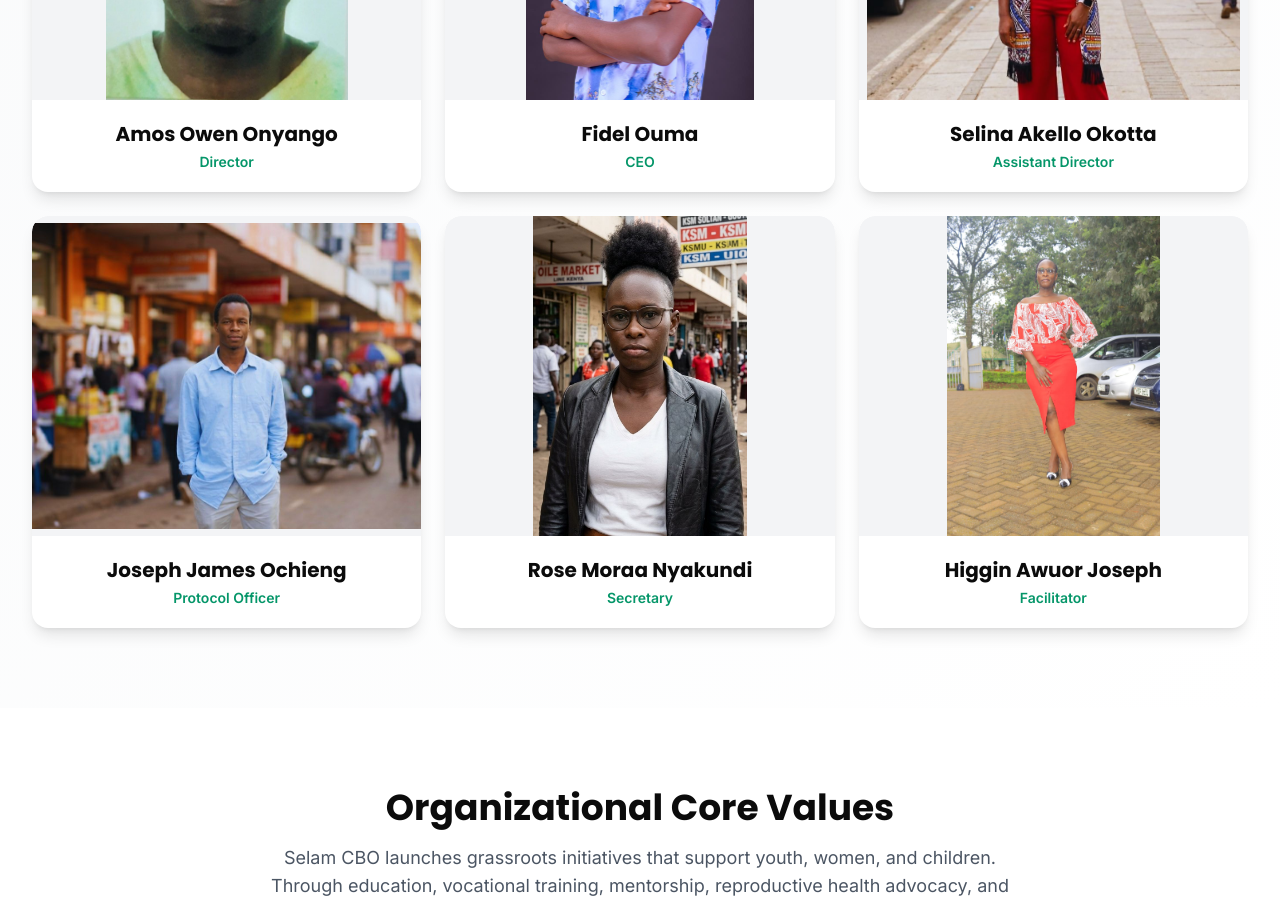
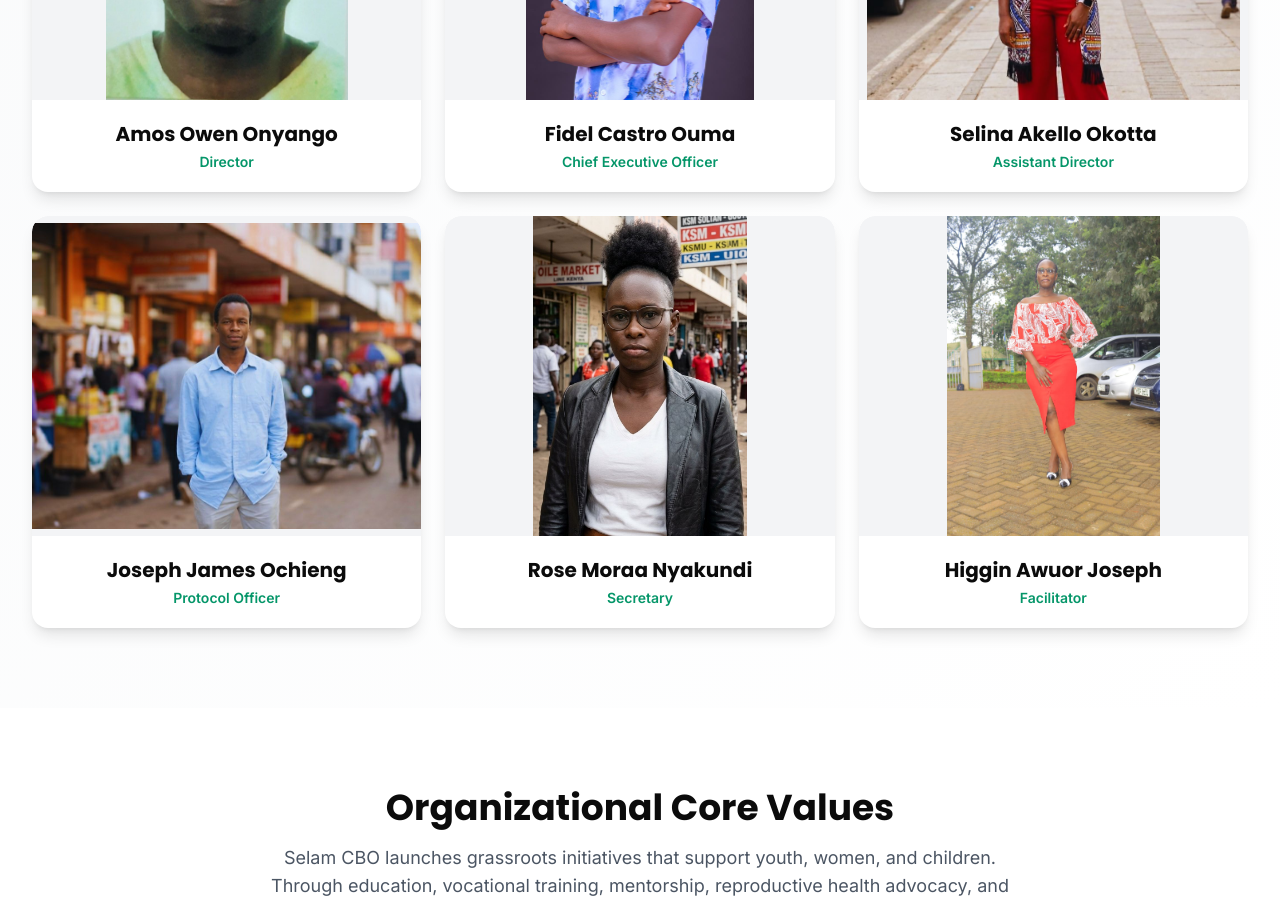
Before and after one commit to Vinn254/selam-NGO, a Next.js app: page /about in a window 1280 px wide. Shown: the part 1260-2164 px from the top of the page. Built offline with nearby package versions, Linux system fonts and the light colour scheme.

Commit message:
Update CEO name to Fidel Castro Ouma and expand role title

```diff
--- a/components/TeamSection.js
+++ b/components/TeamSection.js
@@ -12,8 +12,8 @@ const teamMembers = [
     description: 'Leading strategic initiatives and fostering partnerships for sustainable growth.',
   },
   {
-    name: 'Fidel Ouma',
-    role: 'CEO',
+    name: 'Fidel Castro Ouma',
+    role: 'Chief Executive Officer',
     image: '/higan.jpeg',
     description: 'Providing visionary leadership and strategic direction to drive organizational mission and impact.',
   },
```
